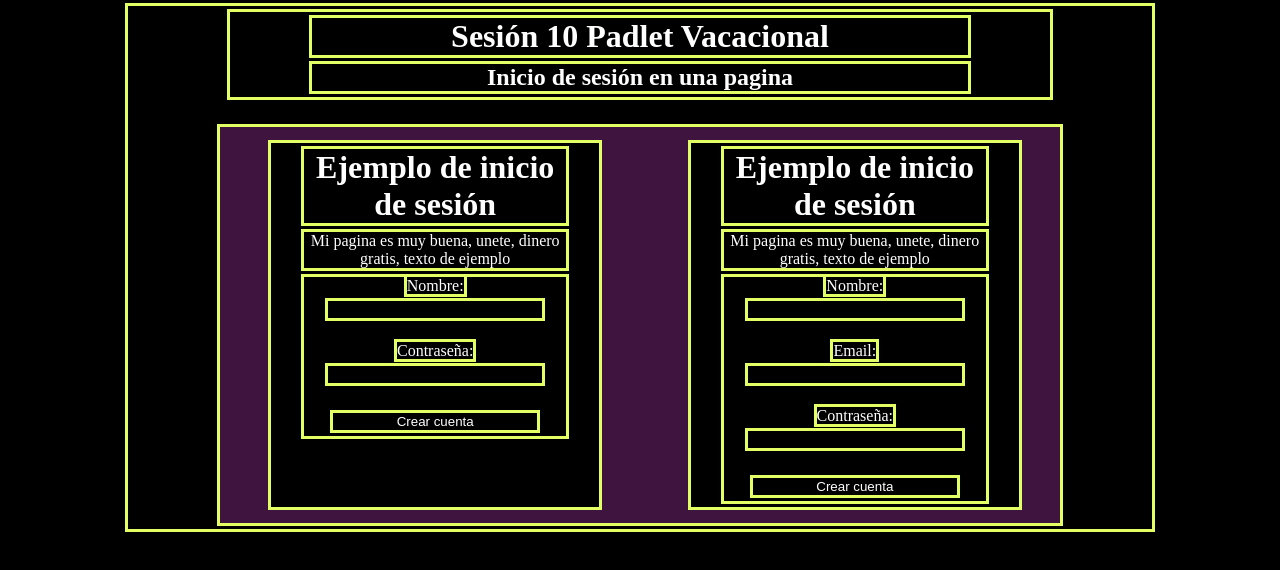
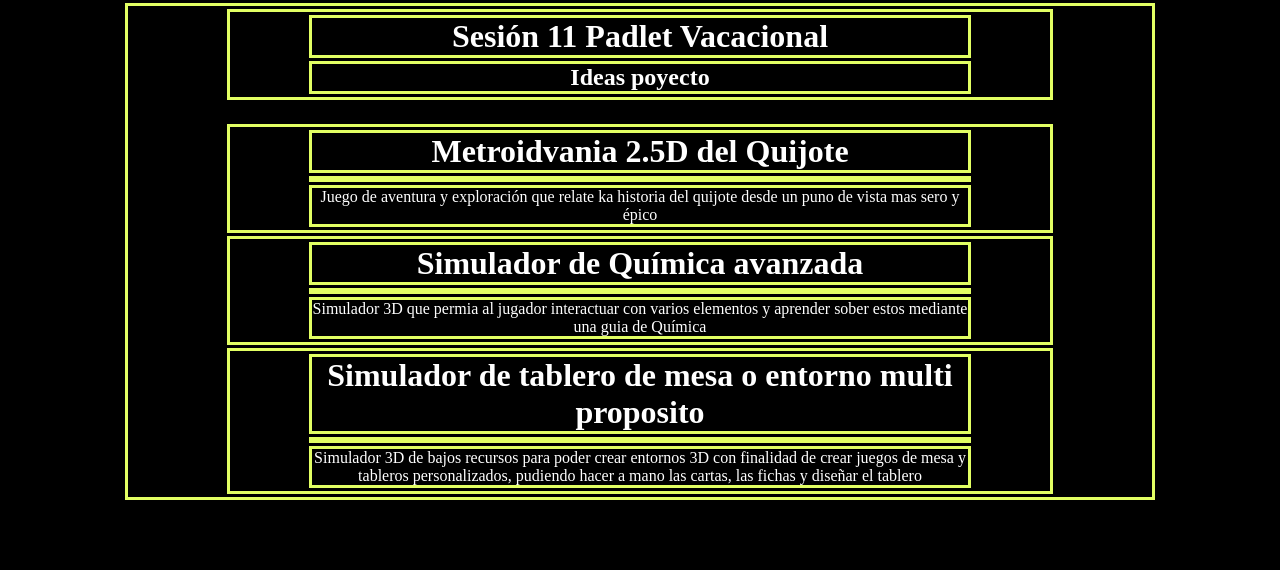
Before and after one commit to AxlOtlCode/MiPaginaWeb, a plain HTML site: page CONTENT/03-PadletVacacional/P.V - copia (11) idea proyecto/index.html in a window 1280 px wide. Drawn offline with Linux system fonts and the light colour scheme.

Commit message:
Se añadio las ideas de proyecto al achivo Content/03/11/idea/index

```diff
--- a/CONTENT/03-PadletVacacional/P.V - copia (11) idea proyecto/index.html
+++ b/CONTENT/03-PadletVacacional/P.V - copia (11) idea proyecto/index.html
@@ -9,65 +9,28 @@
 </head>
 <body>
     <div class="titulo">
-        <h1>Sesión 10 Padlet Vacacional</h1>
-        <h2>Inicio de sesión en una pagina</h2>
+        <h1>Sesión 11 Padlet Vacacional</h1>
+        <h2>Ideas poyecto</h2>
     </div>
 
     <br>
 
-    <div class="grid">
+    <div>
+        <h1>Metroidvania 2.5D del Quijote</h1>
+        <hr>
+        <p>Juego de aventura y exploración que relate ka historia del quijote desde un puno de vista mas sero y épico</p>
+    </div>
 
-        <div>
-            <h1>Ejemplo de inicio de sesión</h1>
-            <p>Mi pagina es muy buena, unete, dinero gratis, texto de ejemplo</p>
+    <div>
+        <h1>Simulador de Química avanzada</h1>
+        <hr>
+        <p>Simulador 3D que permia al jugador interactuar con varios elementos y aprender sober estos mediante una guia de Química</p>
+    </div>
 
-             <form action="https://www.youtube.com/watch?v=RUIf2RXSdI8" method="post">
-
-            <label for="nombre">Nombre:</label><br>
-            <input type="text" id="nombre" name="nombre" required>
-            <br><br>
-
-            <label for="clave">Contraseña:</label><br>
-            <input type="password" id="clave" name="clave">
-            <br><br>
-
-            <button type="submit">Crear cuenta</button>
-
-
-            </form>
-
-        </div>
-
-
-        <div>
-            <h1>Ejemplo de inicio de sesión</h1>
-        <p>Mi pagina es muy buena, unete, dinero gratis, texto de ejemplo</p>
-
-
-        <form action="https://www.youtube.com/watch?v=RUIf2RXSdI8" method="post">
-
-            <label for="nombre">Nombre:</label>
-            <input type="text" id="nombre" name="nombre" required>
-            <br><br>
-
-            <label for="email">Email:</label>
-            <input type="email" id="email" name="email" required>
-            <br><br>
-
-
-
-            <label for="clave">Contraseña:</label>
-            <input type="password" id="clave" name="clave">
-            <br><br>
-
-
-            <button type="submit">Crear cuenta</button>
-
-
-        </form>
-        </div>
-
-
+    <div>
+        <h1>Simulador de tablero de mesa o entorno multi proposito</h1>
+        <hr>
+        <p>Simulador 3D de bajos recursos para poder crear entornos 3D con finalidad de crear juegos de mesa y tableros personalizados, pudiendo hacer a mano las cartas, las fichas y diseñar el tablero</p>
     </div>
 </body>
 </html>
```
